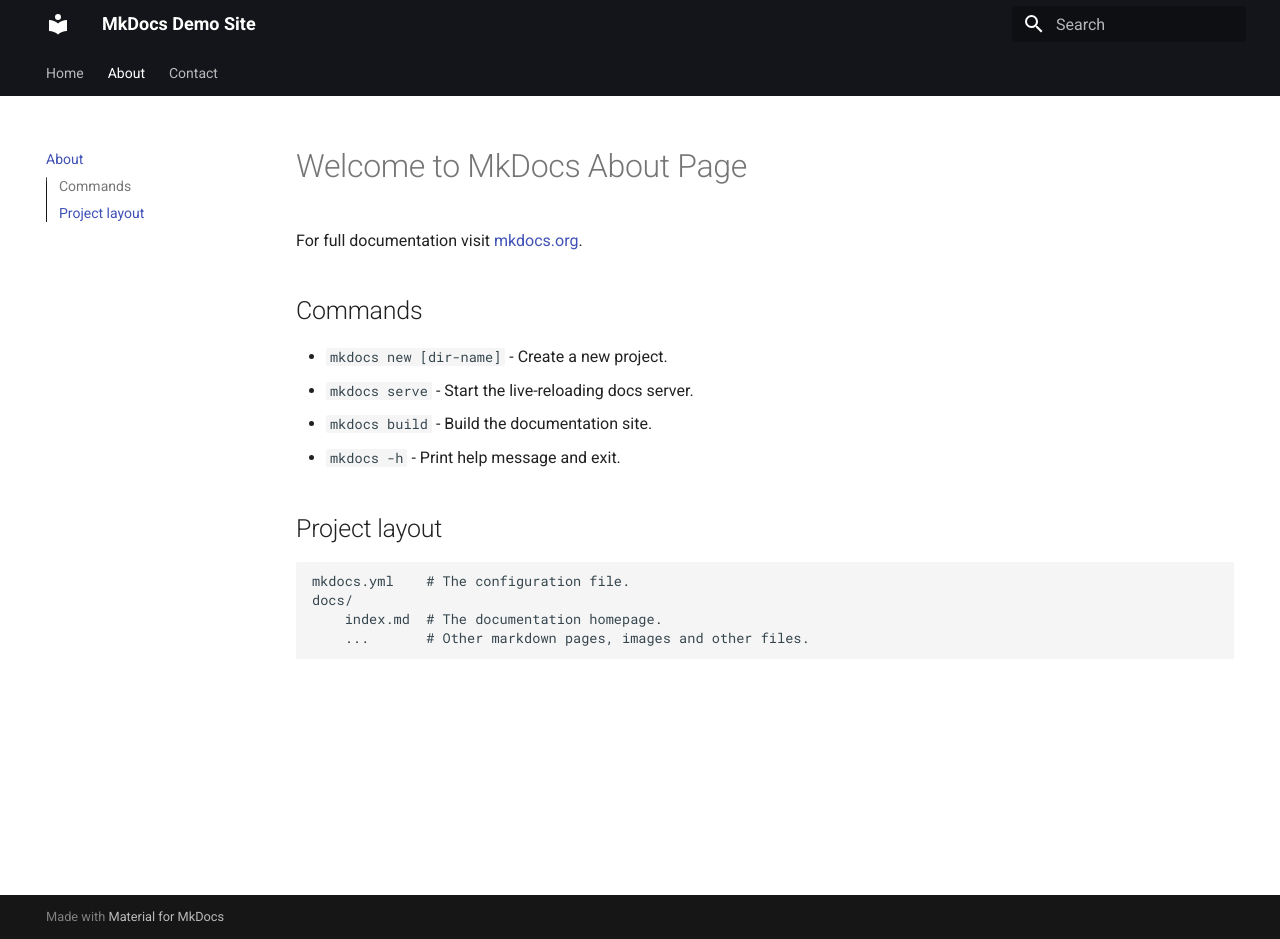
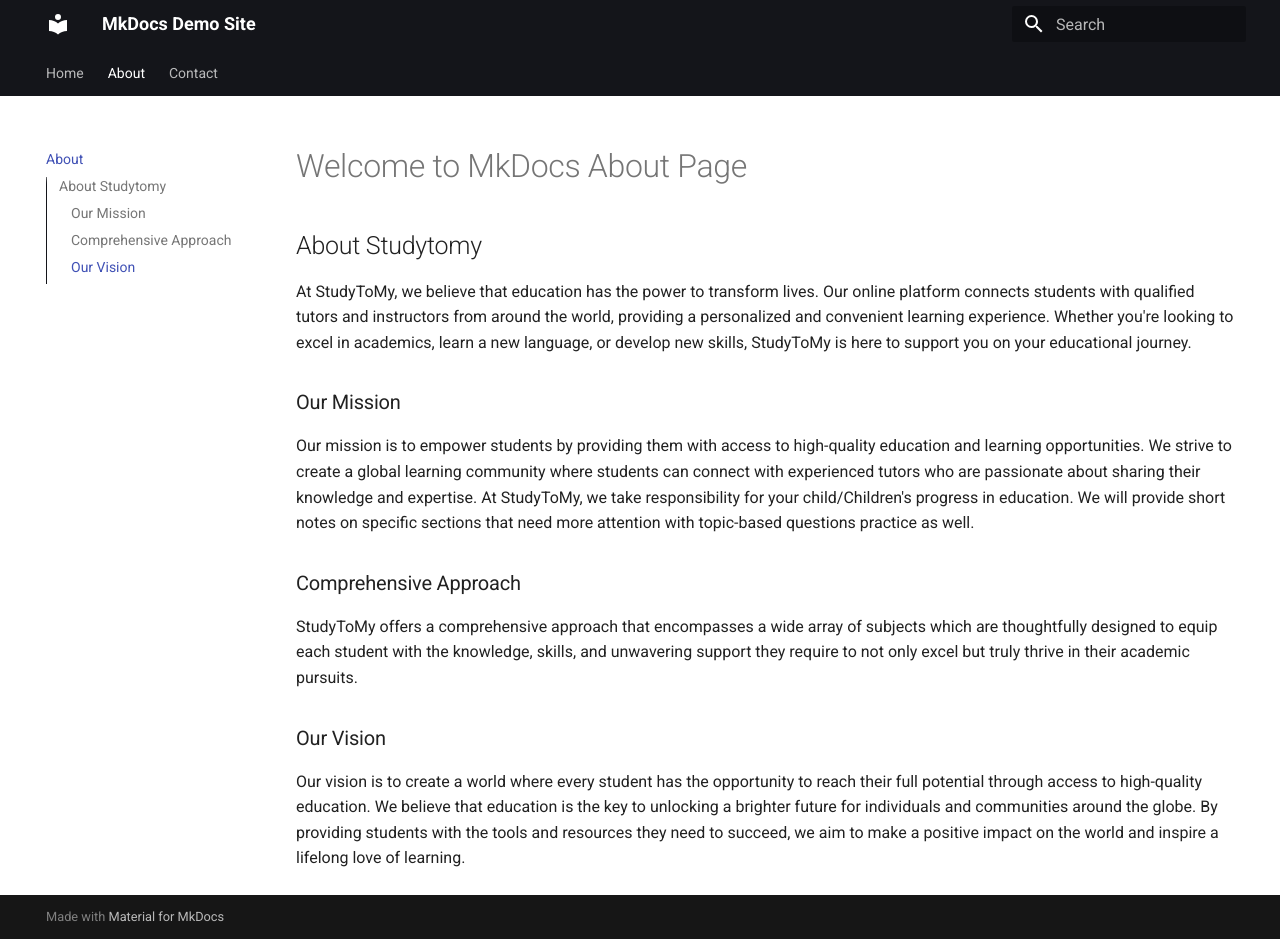
Before and after one commit to nirzaf/mkdocs-demo, an MkDocs documentation site: the page built from docs/about.md, in a window 1280 px wide and 939 px high. Built offline with MkDocs 1.6.1 and Material for MkDocs 9.7.7, drawn with Linux system fonts in a browser that asks for light colours.

Commit message:
Replaces MkDocs default content with an introduction to the StudyToMy platform.

```diff
--- a/docs/about.md
+++ b/docs/about.md
@@ -1,17 +1,17 @@
 # Welcome to MkDocs About Page
 
-For full documentation visit [mkdocs.org](https://www.mkdocs.org).
+## About Studytomy
 
-## Commands
+At StudyToMy, we believe that education has the power to transform lives. Our online platform connects students with qualified tutors and instructors from around the world, providing a personalized and convenient learning experience. Whether you're looking to excel in academics, learn a new language, or develop new skills, StudyToMy is here to support you on your educational journey.
 
-* `mkdocs new [dir-name]` - Create a new project.
-* `mkdocs serve` - Start the live-reloading docs server.
-* `mkdocs build` - Build the documentation site.
-* `mkdocs -h` - Print help message and exit.
+### Our Mission
 
-## Project layout
+Our mission is to empower students by providing them with access to high-quality education and learning opportunities. We strive to create a global learning community where students can connect with experienced tutors who are passionate about sharing their knowledge and expertise. At StudyToMy, we take responsibility for your child/Children's progress in education. We will provide short notes on specific sections that need more attention with topic-based questions practice as well.
 
-    mkdocs.yml    # The configuration file.
-    docs/
-        index.md  # The documentation homepage.
-        ...       # Other markdown pages, images and other files.
+### Comprehensive Approach
+
+StudyToMy offers a comprehensive approach that encompasses a wide array of subjects which are thoughtfully designed to equip each student with the knowledge, skills, and unwavering support they require to not only excel but truly thrive in their academic pursuits.
+
+### Our Vision
+
+Our vision is to create a world where every student has the opportunity to reach their full potential through access to high-quality education. We believe that education is the key to unlocking a brighter future for individuals and communities around the globe. By providing students with the tools and resources they need to succeed, we aim to make a positive impact on the world and inspire a lifelong love of learning.
```
